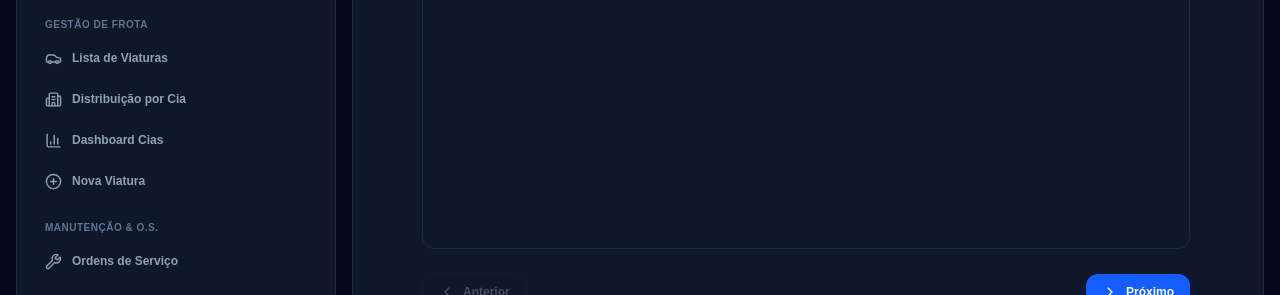
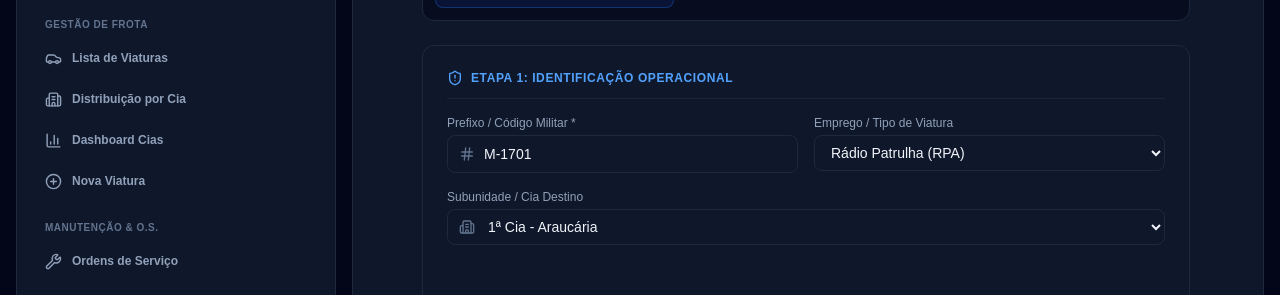
Before and after one commit to hildocosta/sistema-viaturas-17bpm, a Next.js app: page /dashboard/viaturas/1/editar in a window 1280 px wide. Shown: the part 189-484 px from the top of the page. Built offline with nearby package versions, Linux system fonts and the light colour scheme.

Commit message:
fix: ajusta imports das etapas no formulario de edicao de viaturas

```diff
--- a/src/app/dashboard/viaturas/[id]/editar/page.js
+++ b/src/app/dashboard/viaturas/[id]/editar/page.js
@@ -6,17 +6,19 @@ import { useRouter, useParams } from "next/navigation";
 import { Car, ChevronRight, ChevronLeft, Save, Edit3, ArrowLeft } from "lucide-react";
 
 import Sidebar from "@/components/sidebar/page";
-import FormStepper from "@/components/FormStepper";
+import FormStepper from "@/components/viaturas/FormStepper";
 import EditViaturaModal from "@/components/viaturas/EditViaturaModal";
 import { DashboardWrapper, SidebarArea, MainContent, ContentScrollArea } from "@/components/ui/PageLayout";
 import { PageHeader } from "@/components/ui/PageHeader";
 import { PrimaryButton, SecondaryButton } from "@/components/ui/Button";
 import { SuccessAlert } from "@/components/ui/SuccessAlert";
 
-// Import das etapas isoladas
-import { IdentificacaoStep } from "@/components/viaturas/steps/IdentificacaoStep";
-import { EspecificacoesStep } from "@/components/viaturas/steps/EspecificacoesStep";
-import { StatusObservacoesStep } from "@/components/viaturas/steps/StatusObservacoesStep";
+// Imports exatos baseados no seu arquivo ViaturaFormSteps.js
+import {
+  StepIdentificacao,
+  StepEspecificacoes,
+  StepCondicoes
+} from "@/components/viaturas/ViaturaFormSteps";
 
 const STEPS = [
   { id: 1, title: "Identificação", desc: "Dados operacionais" },
@@ -124,13 +126,13 @@ export default function EditarViaturaPage() {
             <form onSubmit={currentStep === 3 ? handleSubmit : handleNext}>
               <div className="bg-slate-900 border border-slate-800 rounded-xl p-6 mb-6 min-h-70">
                 {currentStep === 1 && (
-                  <IdentificacaoStep formData={formData} onChange={handleChange} />
+                  <StepIdentificacao formData={formData} handleChange={handleChange} />
                 )}
                 {currentStep === 2 && (
-                  <EspecificacoesStep formData={formData} onChange={handleChange} />
+                  <StepEspecificacoes formData={formData} handleChange={handleChange} />
                 )}
                 {currentStep === 3 && (
-                  <StatusObservacoesStep formData={formData} onChange={handleChange} />
+                  <StepCondicoes formData={formData} handleChange={handleChange} />
                 )}
               </div>
 
```
